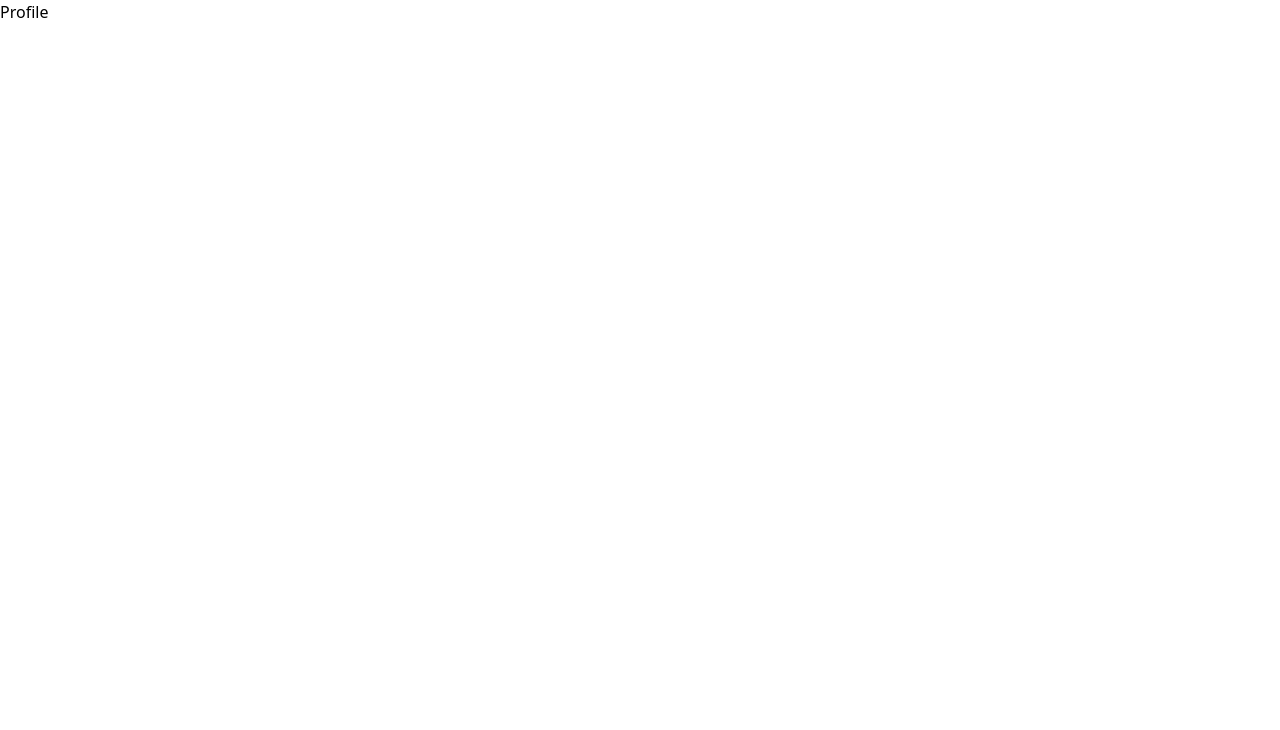
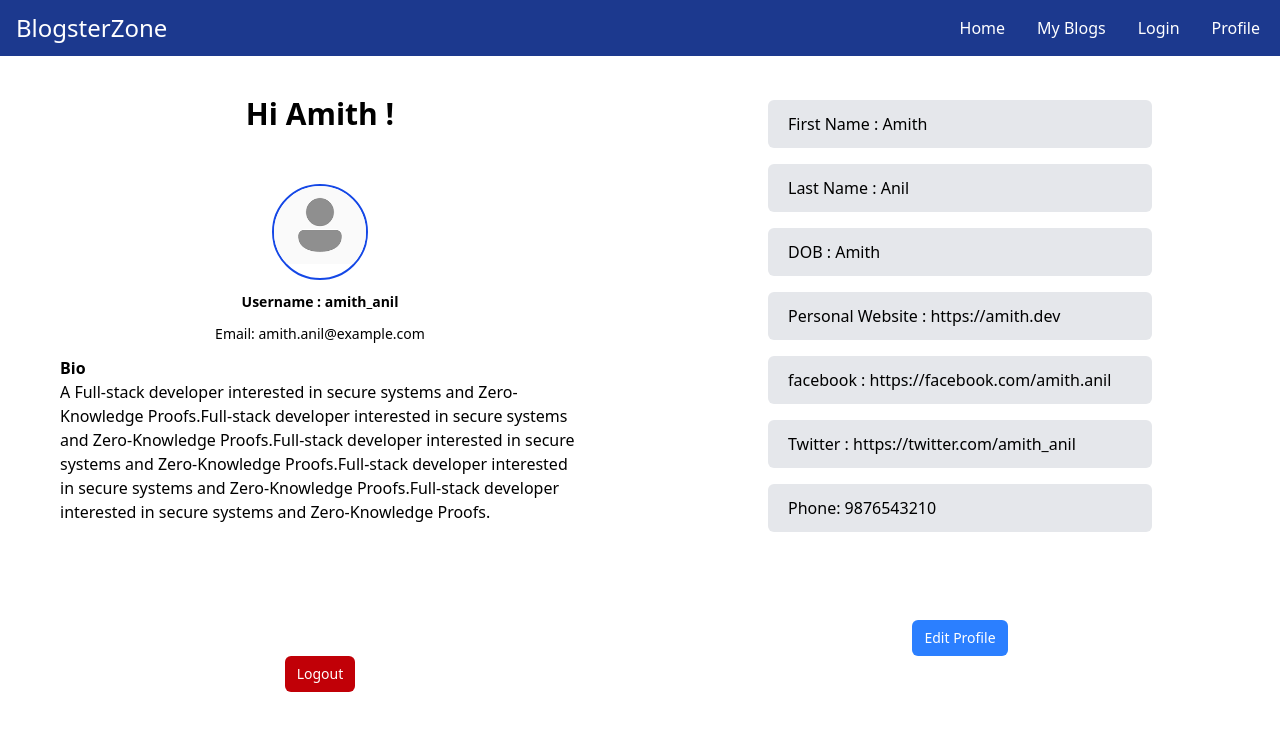
Before and after one commit to Amith567/BlogsterZone, a React (Vite) app in the folder frontend/: page /profile in a window 1280 px wide. Shown: the top 730 px of the page. Built offline with nearby package versions, Linux system fonts and the light colour scheme.

Commit message:
profile page completed

```diff
--- a/frontend/src/Components/Navbar.jsx
+++ b/frontend/src/Components/Navbar.jsx
@@ -12,7 +12,7 @@ const Navbar = () => {
                         <div className='nav-items'><Link to="/" className='w-full block'>Home</Link></div>
                         <div className='nav-items' ><Link to="/user/blogs" className='w-full block'>My Blogs</Link></div>
                         <div className='nav-items'>Login</div>
-                        <div className='nav-items'>Profile</div>
+                        <div className='nav-items'><Link to='/profile' className='block w-full'>Profile</Link></div>
                     </div>
 
                 <button className="md:hidden text-white text-2xl" onClick={() => setOpen(!open)}>
--- a/frontend/src/Pages/Profile.jsx
+++ b/frontend/src/Pages/Profile.jsx
@@ -1,20 +1,57 @@
 import React from 'react'
+import Navbar from '../Components/Navbar'
+
 
 const Profile = () => {
-const user=   {
+    const user = {
         "id": 1,
         "username": "amith_anil",
         "email": "amith.anil@example.com",
-  "phone": "+91-9876543210",
-  "is_verified": true,
+        "phone": "9876543210",
         "profile": {
-    "bio": "Full-stack developer interested in security and ZKP",
-    "avatar": "https://example.com/avatar.png"
+            "first_name": "Amith",
+            "last_name": "Anil",
+            "avatar": "https://example.com/media/profiles/amith.jpg",
+            "bio": "A Full-stack developer interested in secure systems and Zero-Knowledge Proofs.Full-stack developer interested in secure systems and Zero-Knowledge Proofs.Full-stack developer interested in secure systems and Zero-Knowledge Proofs.Full-stack developer interested in secure systems and Zero-Knowledge Proofs.Full-stack developer interested in secure systems and Zero-Knowledge Proofs.",
+            "dob": "2002-06-15",
+            "portfolio": "https://amith.dev",
+            "facebook": "https://facebook.com/amith.anil",
+            "instagram": "https://instagram.com/amith.anil",
+            "twitter": "https://twitter.com/amith_anil"
         }
     }
+    return (
+        <>
+            <Navbar />
 
-  return (
-    <div>Profile</div>
+            <div className='w-full flex flex-col md:flex-row'>
+                <section className='w-full md:flex-1 flex justify-center items-center flex-col gap-3'>
+                    <p className='mt-2 text-center text-3xl font-semibold md:mt-10 md:mb-10'>Hi {user.profile.first_name} !</p>
+                    <div className='rounded-full overflow-hidden w-24 h-24 border-2 border-blue-700'>
+                    <img src="src/assets/profile.png" alt="profile" />
+                    </div>
+                    <p className='text-sm font-semibold'>Username : {user.username}</p>
+                    <p className='text-sm'>Email: {user.email}</p>
+
+                    <p className='px-5 md:px-15'><span className='font-semibold'>Bio</span><br />{user.profile.bio}</p>
+                    <button className='text-white bg-red-700 px-3 py-2 rounded-md hover:bg-red-800 md:mt-30 text-sm'>Logout</button>
+                </section>
+
+                <section className='w-full md:flex-1 flex flex-col items-center justify-center '>
+
+                    <p className='profile-items'>First Name : {user.profile.first_name}</p>
+                    <p className='profile-items'>Last Name : {user.profile.last_name}</p>
+                    <p className='profile-items'>DOB : {user.profile.first_name}</p>
+                    <p className='profile-items'>Personal Website : {user.profile.portfolio}</p>
+                    <p className='profile-items'>facebook : {user.profile.facebook}</p>
+                    <p className='profile-items'>Twitter : {user.profile.twitter}</p>
+
+                    <p className='profile-items'>Phone: {user.phone}</p>
+                    <button className='mt-3 md:mt-20 bg-blue-500 text-white px-3 py-2 rounded-md text-sm hover:bg-blue-600'>Edit Profile</button>
+                </section>
+            </div>
+
+        </>
     )
 }
 
--- a/frontend/src/index.css
+++ b/frontend/src/index.css
@@ -7,4 +7,7 @@
   .menu-items{
     @apply cursor-pointer text-white bg-blue-500 hover:bg-blue-600 p-1 w-30 text-center rounded-md border
   }
+  .profile-items{
+    @apply bg-gray-200 px-5 py-3 rounded-md w-sm mt-2 mb-2
+  }
 }
```
Also changed, not shown: frontend/src/assets/profile.png (added). Lines whose indentation alone changed are shown as unchanged.
